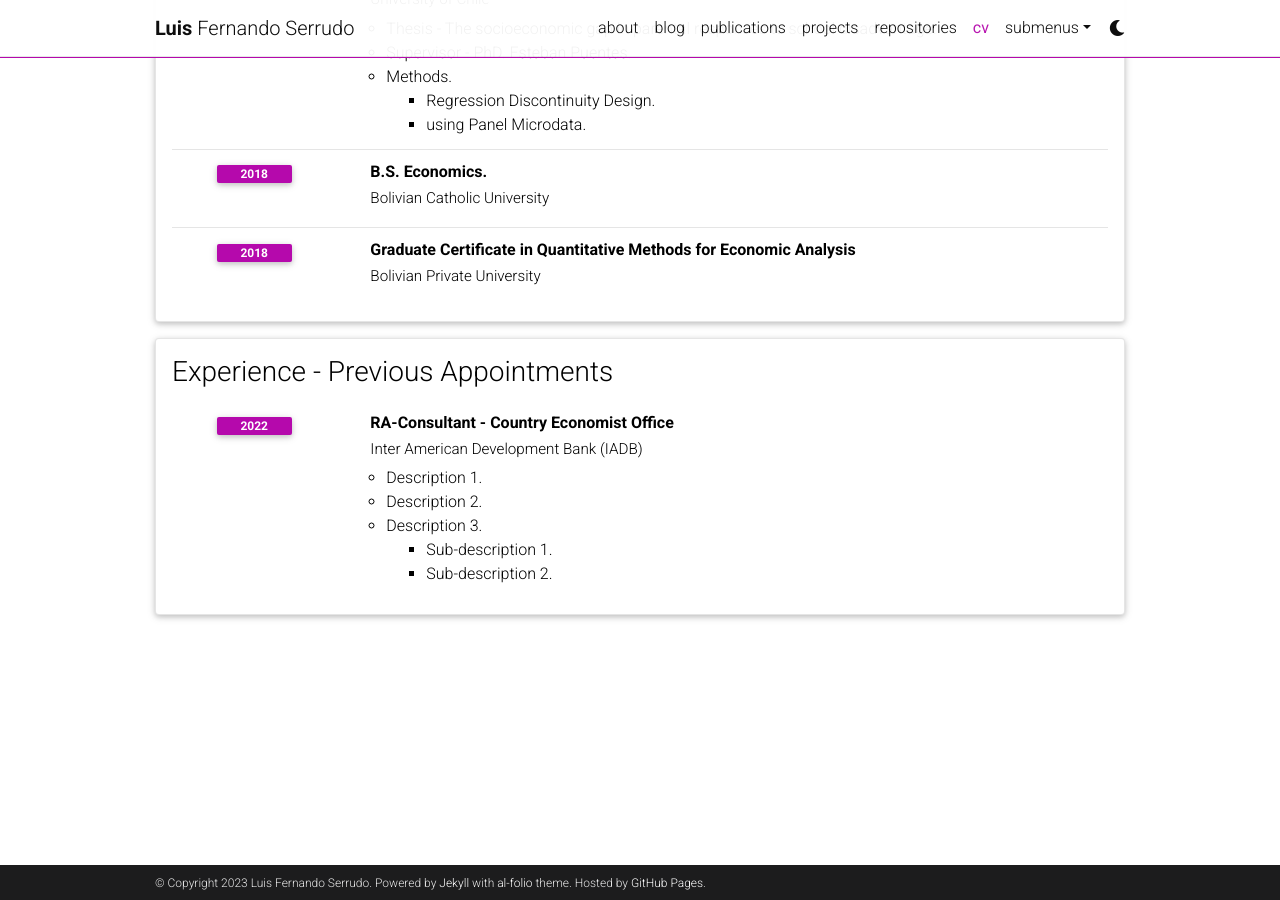
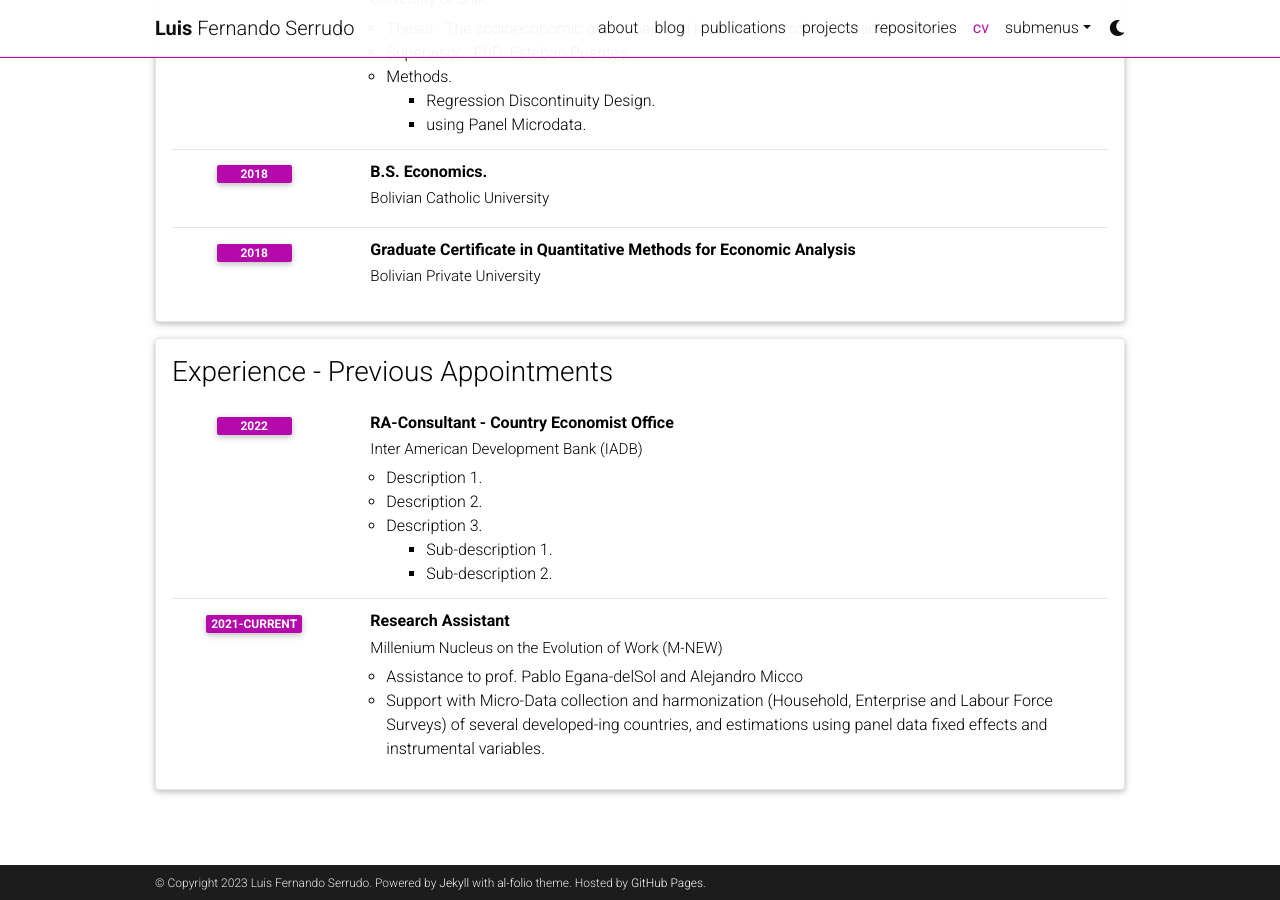
Before and after one commit to lserrudo/lserrudo.github.io, a Jekyll site: the page built from _pages/cv.md, in a window 1280 px wide and 900 px high, scrolled down 504 px. Built offline with Jekyll 4.4.1, drawn with Linux system fonts in a browser that asks for light colours; comment, search, counter and statistics services are not loaded; a style sheet for code colours, icons or effects is not loaded.

Commit message:
Update 46

```diff
--- a/_data/cv.yml
+++ b/_data/cv.yml
@@ -42,3 +42,10 @@
           contents:
             - Sub-description 1.
             - Sub-description 2.
+
+    - title: Research Assistant
+      institution: Millenium Nucleus on the Evolution of Work (M-NEW)
+      year: 2021-current
+      description:
+        - Assistance to prof. Pablo Egana-delSol and Alejandro Micco
+        - Support with Micro-Data collection and harmonization (Household, Enterprise and Labour Force Surveys) of several developed-ing countries, and estimations using panel data fixed effects and instrumental variables.
```
